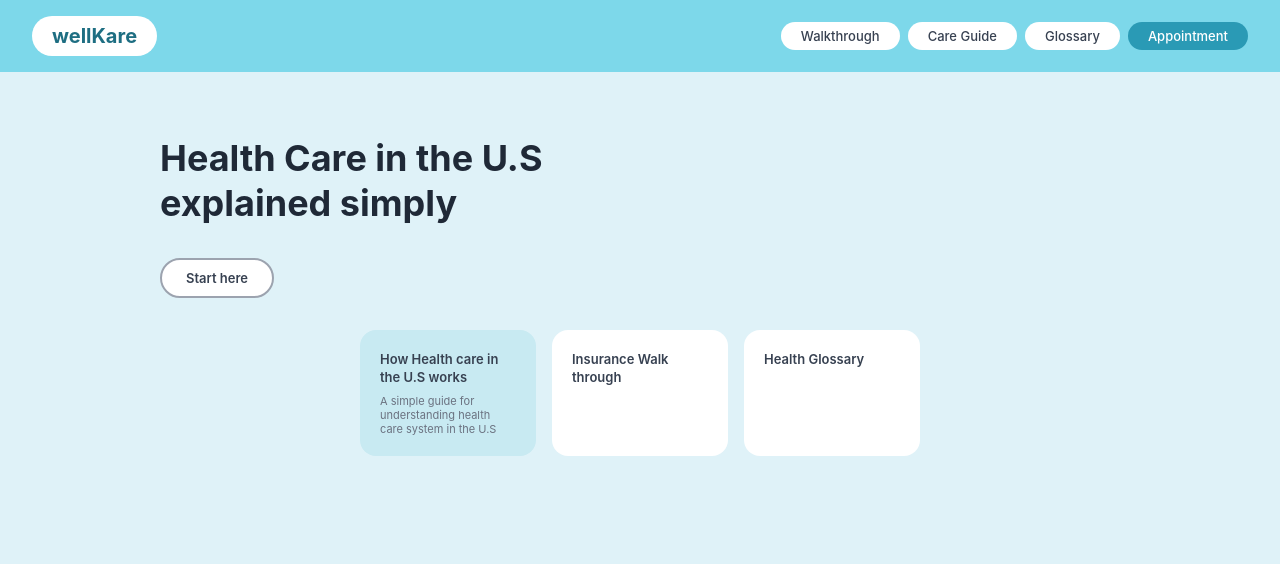
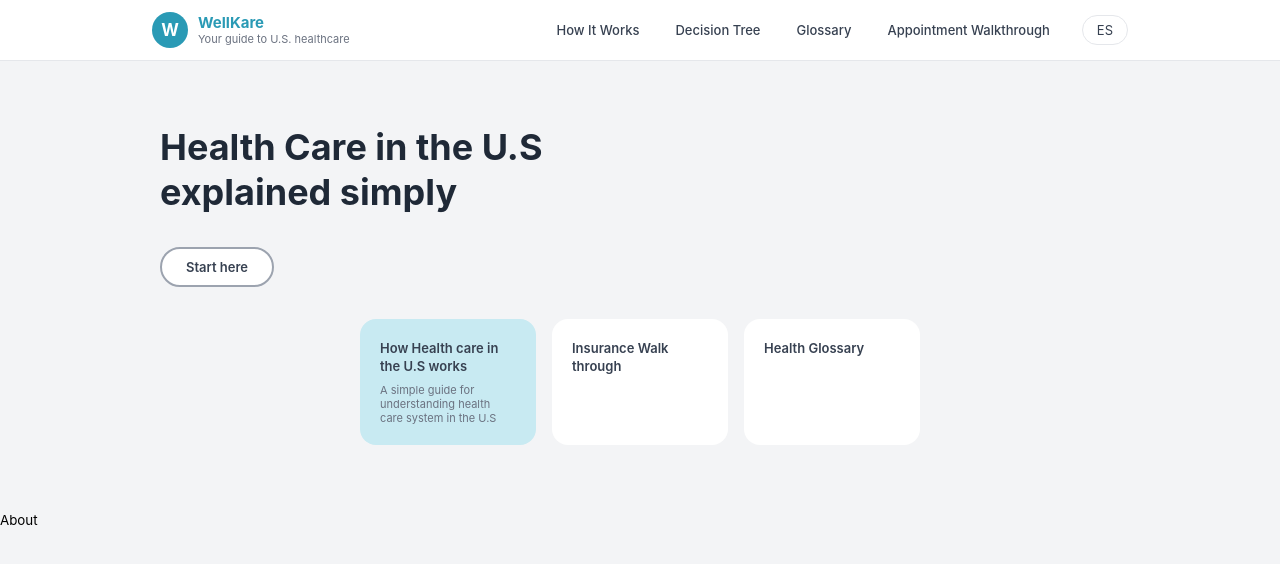
Before and after one commit to klee1569/INFO-Capstone, a Next.js app: page / in a window 1280 px wide. Shown: the top 564 px of the page. Built offline with nearby package versions, Linux system fonts and the light colour scheme.

Commit message:
Made home page UI consistent

```diff
--- a/app/page.jsx
+++ b/app/page.jsx
@@ -1,17 +1,10 @@
+import Navbar from "../components/Navbar.jsx";
 import Link from "next/link";
 
 export default function Home() {
   return (
-    <div className="home-page">
-      <header className="home-header">
-        <div className="home-logo">wellKare</div>
-        <nav className="home-nav">
-          {["Walkthrough", "Care Guide", "Glossary"].map((item) => (
-            <button key={item} className="home-nav-btn">{item}</button>
-          ))}
-          <button className="home-nav-btn primary">Appointment</button>
-        </nav>
-      </header>
+    <div className="page">
+      <Navbar />
 
       <section className="home-hero">
         <h1 className="home-title">
@@ -34,6 +27,8 @@ export default function Home() {
           </Link>
         </div>
       </section>
+
+      <button className="about-btn">About</button>
     </div>
   );
 }
```
